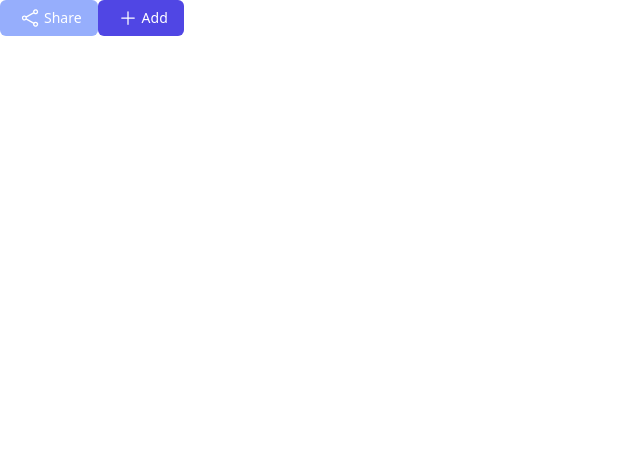
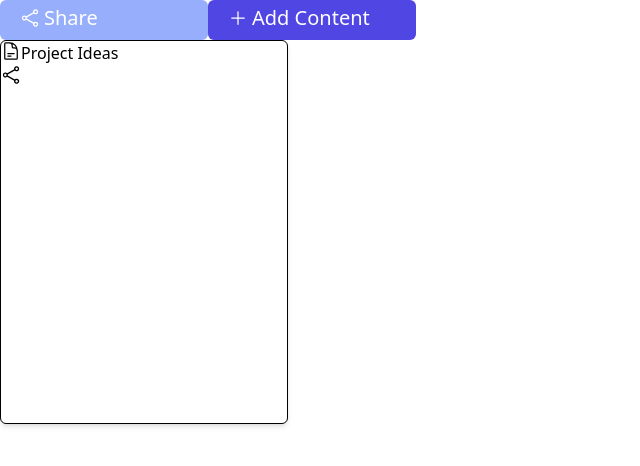
Before and after one commit to aviralshukla-06/TS-Brainly, a React (Vite) app in the folder frontEnd/myBrainFront/: page / in a window 1280 px wide. Shown: the top 466 px of the page, without its empty margins (0-640 px from the left). Built offline with nearby package versions, Linux system fonts and the light colour scheme.

Commit message:
Added various icons

```diff
--- a/frontEnd/myBrainFront/src/App.tsx
+++ b/frontEnd/myBrainFront/src/App.tsx
@@ -1,5 +1,6 @@
 
 import { Button } from './components/Button'
+import { Card } from './components/Card'
 import { PlusIcon } from './icons/PlusIcon'
 import { ShareIcon } from './icons/ShareIcon'
 
@@ -11,8 +12,10 @@ function App() {
     <>
       <div className='flex text-sm'>
         <Button size='md' variant='secondary' text='Share' startIcon={<ShareIcon size='sm' />} />
-        <Button size='md' variant='primary' text='Add' startIcon={<PlusIcon size='sm' />} />
+        <Button size='md' variant='primary' text='Add Content' startIcon={<PlusIcon size='sm' />} />
+
       </div>
+      <Card />
     </>
   )
 }
--- a/frontEnd/myBrainFront/src/components/Button.tsx
+++ b/frontEnd/myBrainFront/src/components/Button.tsx
@@ -18,11 +18,11 @@ const variantStyles = {
 
 const sizeStyles = {
     "sm": "px-2 py-1 text-sm",
-    "md": "px-4 py-1 text-md",
-    "lg": "px-6 py-2",
+    "md": "px-4 py-1 text-xl",
+    "lg": "px-6 py-2 text-lg",
 }
 
-const defaultStyles = "rounded-md flex items-center"
+const defaultStyles = "rounded-md flex item-center w-52  h-10 align-center"
 
 export const Button = (props: buttonProps) => {
     return <button className={`${variantStyles[props.variant]} ${sizeStyles[props.size]} ${defaultStyles}`}>
--- /dev/null
+++ b/frontEnd/myBrainFront/src/components/Card.tsx
@@ -0,0 +1,14 @@
+import { DocumentIcon } from "../icons/DocumentIcon";
+import { ShareIcon } from "../icons/ShareIcon";
+
+export function Card() {
+    return <div className="bg-white rounded-md border border-black shadow-md max-w-72 h-96">
+        <div className="flex">
+            <DocumentIcon size="sm" />
+            Project Ideas
+        </div>
+        <div className="Flex">
+            <ShareIcon size="sm" />
+        </div>
+    </div>
+}
--- /dev/null
+++ b/frontEnd/myBrainFront/src/icons/DocumentIcon.tsx
@@ -0,0 +1,19 @@
+import { sizeClasses, type SizeStyles } from "./IconSize";
+
+export const DocumentIcon = ({ size }: SizeStyles) => {
+    return (
+        <svg xmlns="http://www.w3.org/2000/svg"
+            fill="none" viewBox="0 0 24 24"
+            stroke-width="1.5"
+            stroke="currentColor"
+            className={sizeClasses[size]}
+        >
+            <path
+                stroke-linecap="round"
+                stroke-linejoin="round"
+                d="M19.5 14.25v-2.625a3.375 3.375 0 0 0-3.375-3.375h-1.5A1.125 1.125 0 0 1 13.5 7.125v-1.5a3.375 3.375 0 0 0-3.375-3.375H8.25m0 12.75h7.5m-7.5 3H12M10.5 2.25H5.625c-.621 0-1.125.504-1.125 1.125v17.25c0 .621.504 1.125 1.125 1.125h12.75c.621 0 1.125-.504 1.125-1.125V11.25a9 9 0 0 0-9-9Z"
+            />
+        </svg>
+
+    )
+}
--- a/frontEnd/myBrainFront/src/icons/IconSize.tsx
+++ b/frontEnd/myBrainFront/src/icons/IconSize.tsx
@@ -6,7 +6,7 @@ export interface SizeStyles {
 }
 
 export const sizeClasses: Record<Size, string> = {
-    sm: "w-5 h-5 text-4", // You can customize width/height or padding
-    md: "w-6 h-6",
-    lg: "w-8 h-8",
+    sm: "w-5 h-5 ", // You can customize width/height or padding
+    md: "w-6 h-6 ",
+    lg: "w-8 h-8 ",
 };
```
Also changed, not shown: frontEnd/myBrainFront/tsconfig.app.json (+9 -4 lines).
